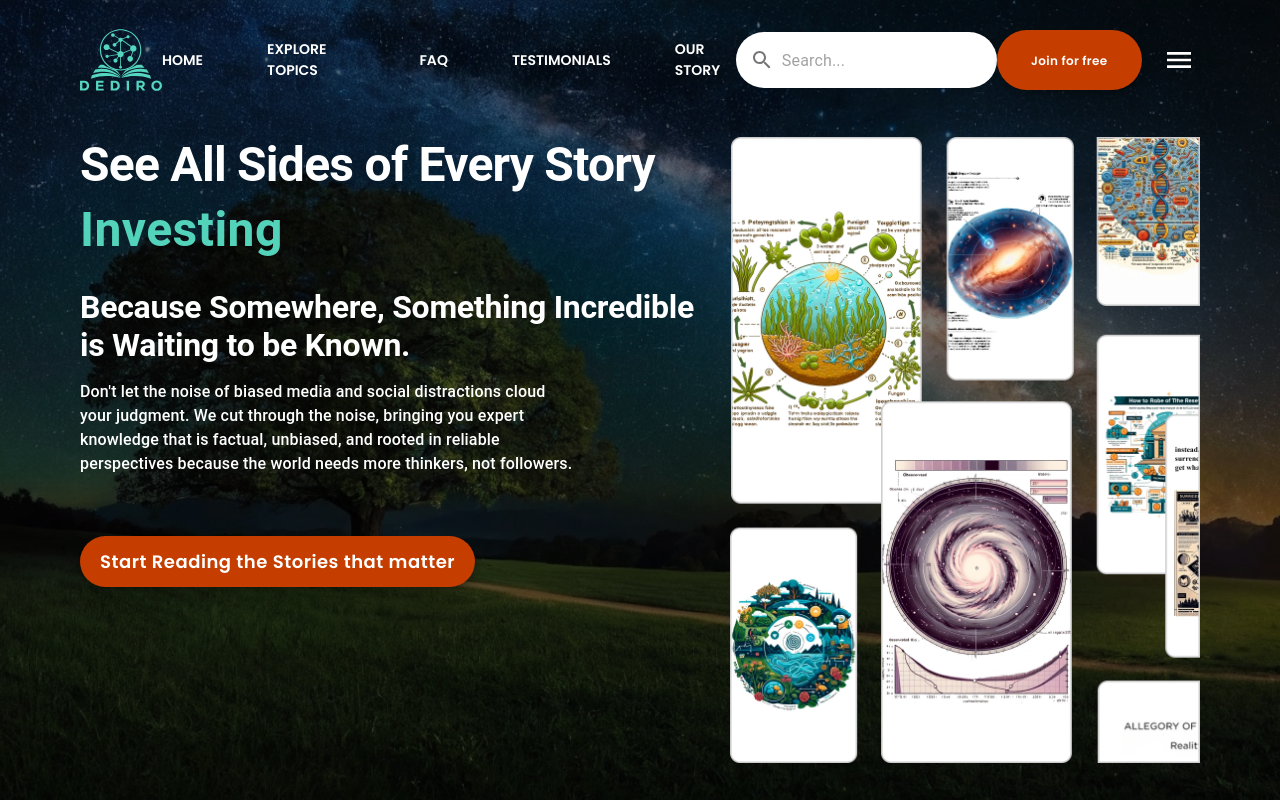
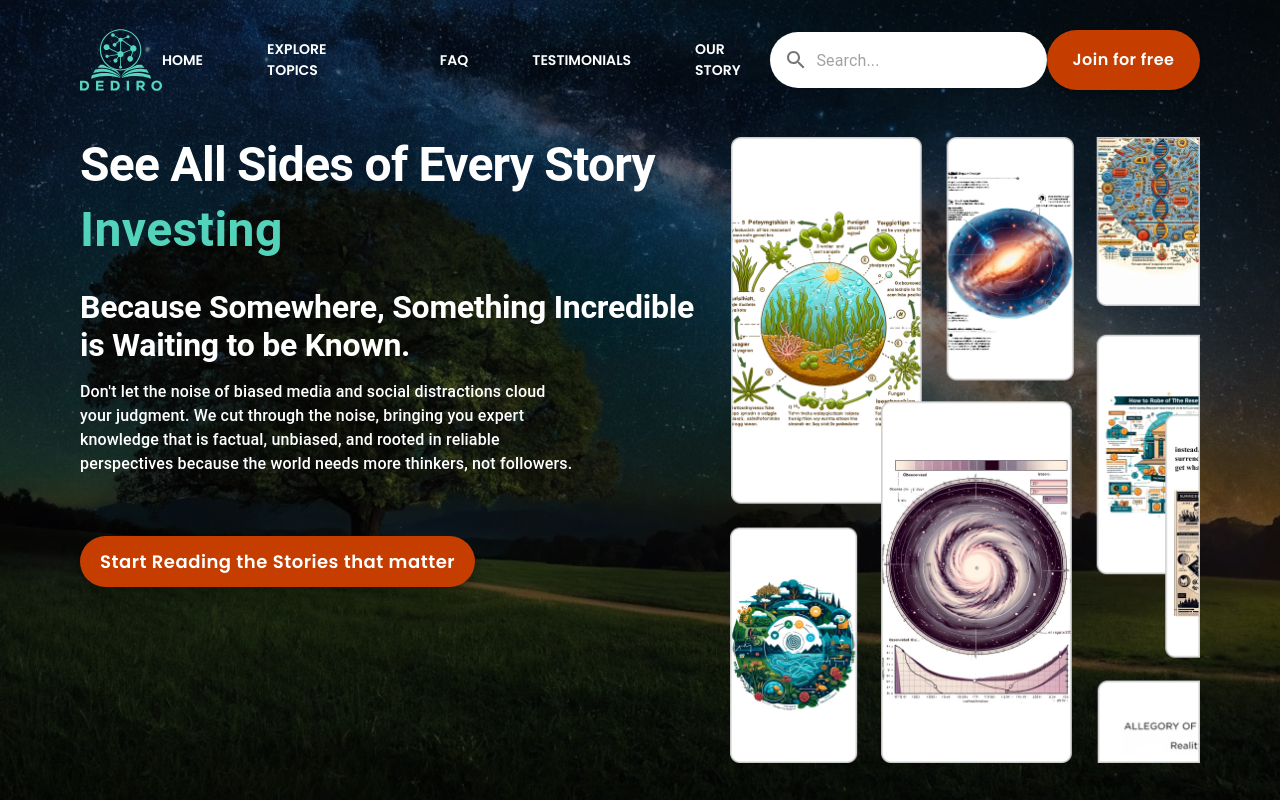
Before and after one commit to venomnert/dediro-fe, a Next.js app: page / in a window 1280 px wide. Shown: the top 800 px of the page. Built offline with nearby package versions, Linux system fonts and the light colour scheme.

Commit message:
add styles improvement

```diff
--- a/src/components/Common/BurgerMenu.styles.ts
+++ b/src/components/Common/BurgerMenu.styles.ts
@@ -27,7 +27,7 @@ export const slotPaperStyles = {
 export const menuBtnStyle = { color: 'var(--white)', width: 32, height: 32 };
 
 export const containerStyles = {
-  display: 'flex',
+  display: { xs: 'flex', lg: 'none' },
   alignItems: 'center',
   textAlign: 'center',
 };
--- a/src/components/Header/Header.styles.js
+++ b/src/components/Header/Header.styles.js
@@ -4,7 +4,7 @@ export const linksContainer = {
   fontWeight: 600,
   height: '100%',
   alignItems: 'center',
-  display: { xs: 'none', md: 'flex' },
+  display: { xs: 'none', lg: 'flex' },
   gap: '64px',
 };
 
@@ -39,7 +39,7 @@ export const ctaButton = {
   width: '155px',
   height: '100%',
   fontWeight: 600,
-  fontSize: { xs: '16px', md: '12px' },
+  fontSize: { xs: '16px', md: '16px' },
   textTransform: 'none',
   boxShadow: 'var(--hard-shadow)',
   borderRadius: 'var(--border-radius)',
```
